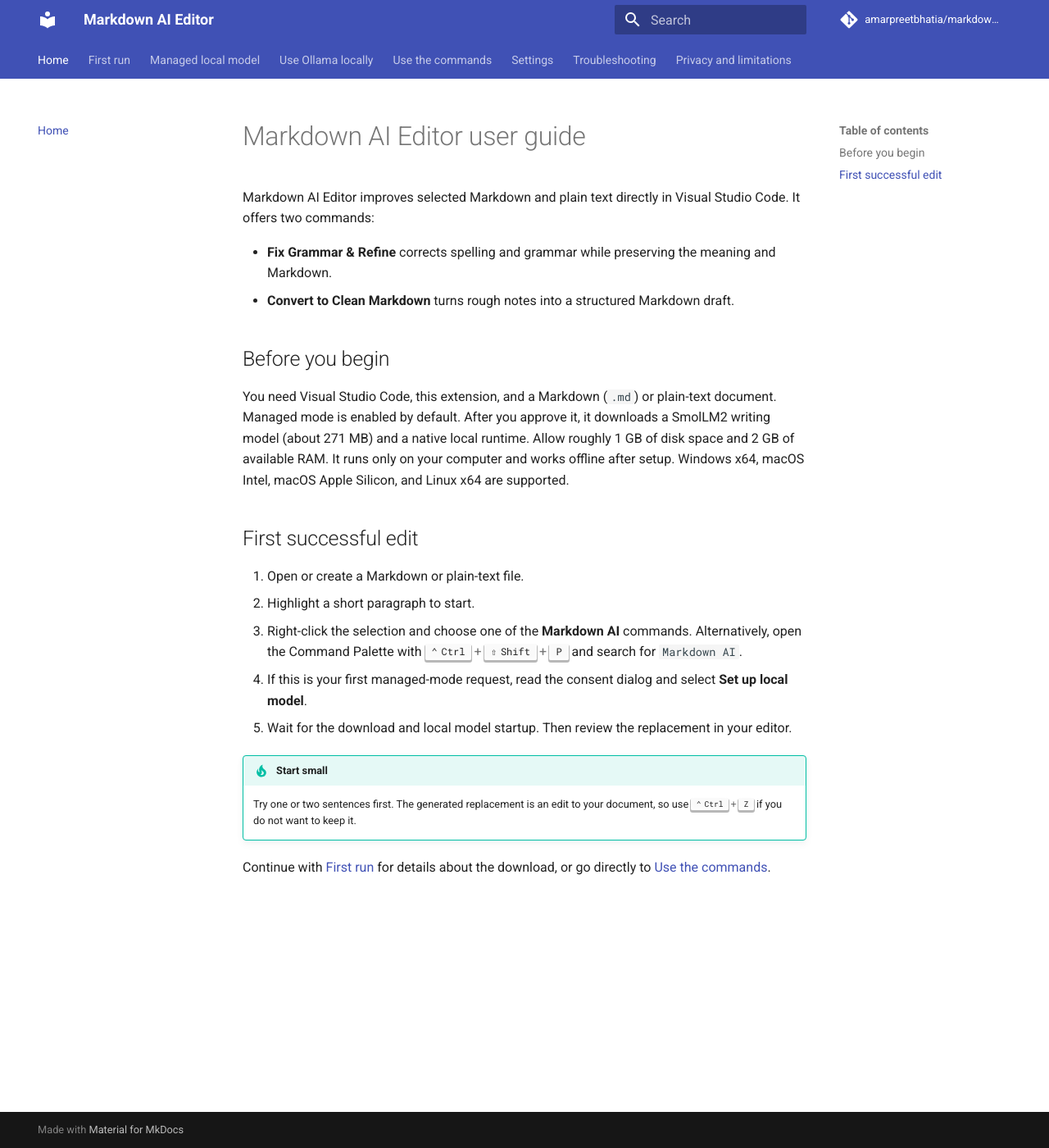
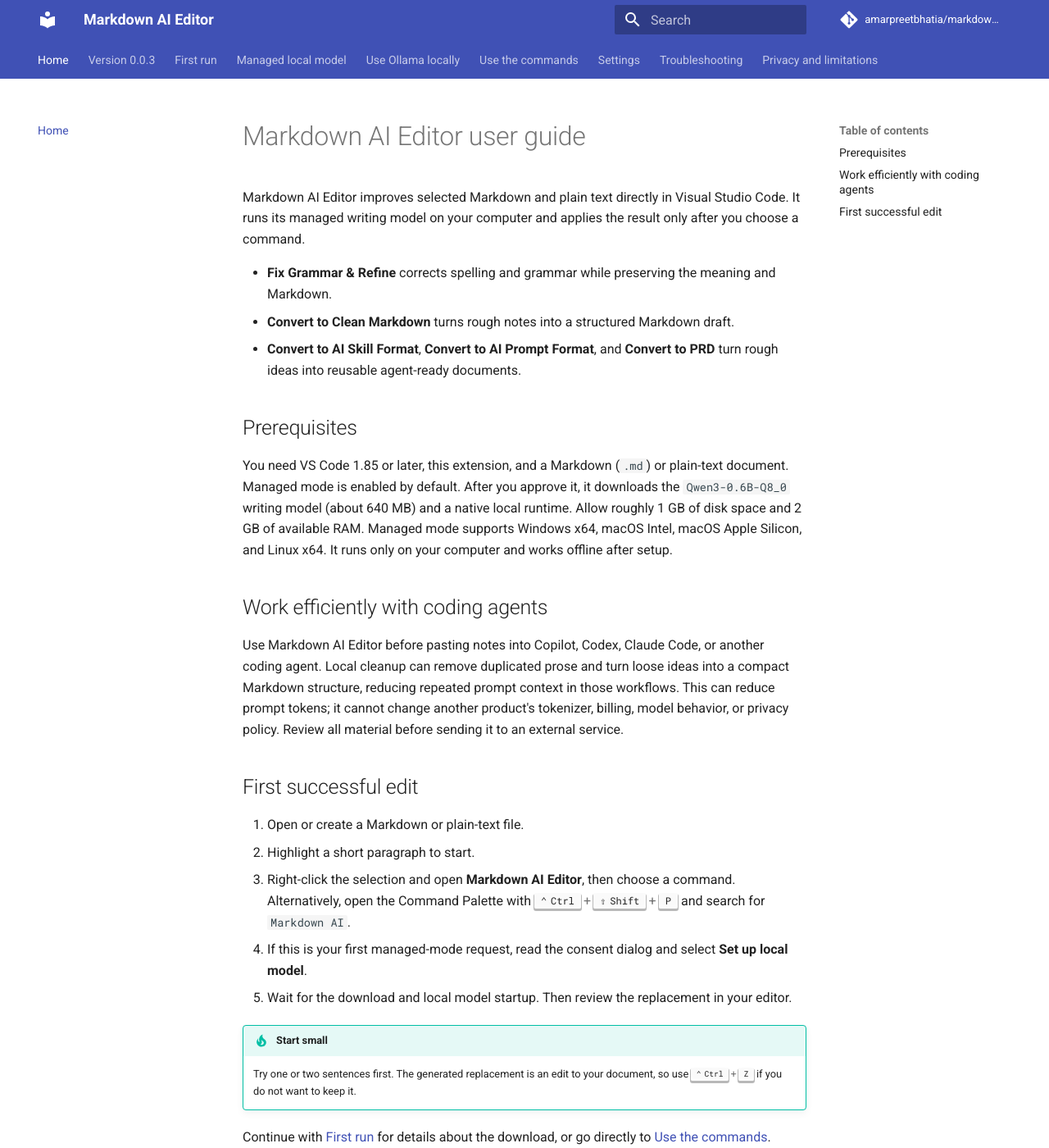
Before and after one commit to amarpreetbhatia/markdown-ai-editor-, an MkDocs documentation site: the page built from docs/index.md, in a window 1280 px wide and 1400 px high. Shown: the whole window at 82% size. Built offline with MkDocs 1.6.1 and Material for MkDocs 9.7.7, drawn with Linux system fonts in a browser that asks for light colours; comment, search, counter and statistics services are not loaded.

Commit message:
Update to version 0.0.3: enhance Markdown AI Editor with new features, including AI Skill and Prompt formats, dynamic port display, and improved documentation; update model to Qwen3 0.6B.

```diff
--- a/docs/index.md
+++ b/docs/index.md
@@ -1,19 +1,24 @@
 # Markdown AI Editor user guide
 
-Markdown AI Editor improves selected Markdown and plain text directly in Visual Studio Code. It offers two commands:
+Markdown AI Editor improves selected Markdown and plain text directly in Visual Studio Code. It runs its managed writing model on your computer and applies the result only after you choose a command.
 
 - **Fix Grammar & Refine** corrects spelling and grammar while preserving the meaning and Markdown.
 - **Convert to Clean Markdown** turns rough notes into a structured Markdown draft.
+- **Convert to AI Skill Format**, **Convert to AI Prompt Format**, and **Convert to PRD** turn rough ideas into reusable agent-ready documents.
 
-## Before you begin
+## Prerequisites
 
-You need Visual Studio Code, this extension, and a Markdown (`.md`) or plain-text document. Managed mode is enabled by default. After you approve it, it downloads a SmolLM2 writing model (about 271 MB) and a native local runtime. Allow roughly 1 GB of disk space and 2 GB of available RAM. It runs only on your computer and works offline after setup. Windows x64, macOS Intel, macOS Apple Silicon, and Linux x64 are supported.
+You need VS Code 1.85 or later, this extension, and a Markdown (`.md`) or plain-text document. Managed mode is enabled by default. After you approve it, it downloads the `Qwen3-0.6B-Q8_0` writing model (about 640 MB) and a native local runtime. Allow roughly 1 GB of disk space and 2 GB of available RAM. Managed mode supports Windows x64, macOS Intel, macOS Apple Silicon, and Linux x64. It runs only on your computer and works offline after setup.
+
+## Work efficiently with coding agents
+
+Use Markdown AI Editor before pasting notes into Copilot, Codex, Claude Code, or another coding agent. Local cleanup can remove duplicated prose and turn loose ideas into a compact Markdown structure, reducing repeated prompt context in those workflows. This can reduce prompt tokens; it cannot change another product's tokenizer, billing, model behavior, or privacy policy. Review all material before sending it to an external service.
 
 ## First successful edit
 
 1. Open or create a Markdown or plain-text file.
 2. Highlight a short paragraph to start.
-3. Right-click the selection and choose one of the **Markdown AI** commands. Alternatively, open the Command Palette with ++ctrl+shift+p++ and search for `Markdown AI`.
+3. Right-click the selection and open **Markdown AI Editor**, then choose a command. Alternatively, open the Command Palette with ++ctrl+shift+p++ and search for `Markdown AI`.
 4. If this is your first managed-mode request, read the consent dialog and select **Set up local model**.
 5. Wait for the download and local model startup. Then review the replacement in your editor.
 
--- a/mkdocs.yml
+++ b/mkdocs.yml
@@ -25,6 +25,7 @@ markdown_extensions:
 
 nav:
   - Home: index.md
+  - Version 0.0.3: releases/0.0.3.md
   - First run: first-run.md
   - Managed local model: local-model.md
   - Use Ollama locally: ollama.md
--- a/package.json
+++ b/package.json
@@ -1,8 +1,8 @@
 {
     "name":  "markdown-ai-editor",
     "displayName":  "Markdown AI Editor",
-    "description":  "Private, local Markdown and plain-text editing with a lightweight on-device AI model.",
-    "version":  "0.0.2",
+    "description":  "Private local Markdown refinement and AI-ready documents with on-device Qwen3.",
+    "version":  "0.0.3",
     "publisher":  "AmarpreetBhatia",
     "license":  "SEE LICENSE IN LICENSE",
     "pricing":  "Free",
```
Also changed, not shown: CHANGELOG.md (+7 -0 lines), README.md (+16 -1 lines), docs/commands.md (+6 -0 lines), docs/first-run.md (+2 -2 lines), docs/local-model.md (+4 -4 lines), docs/releases/0.0.3.md (added, +31 -0 lines), docs/settings.md (+1 -1 lines), 2 other files.
